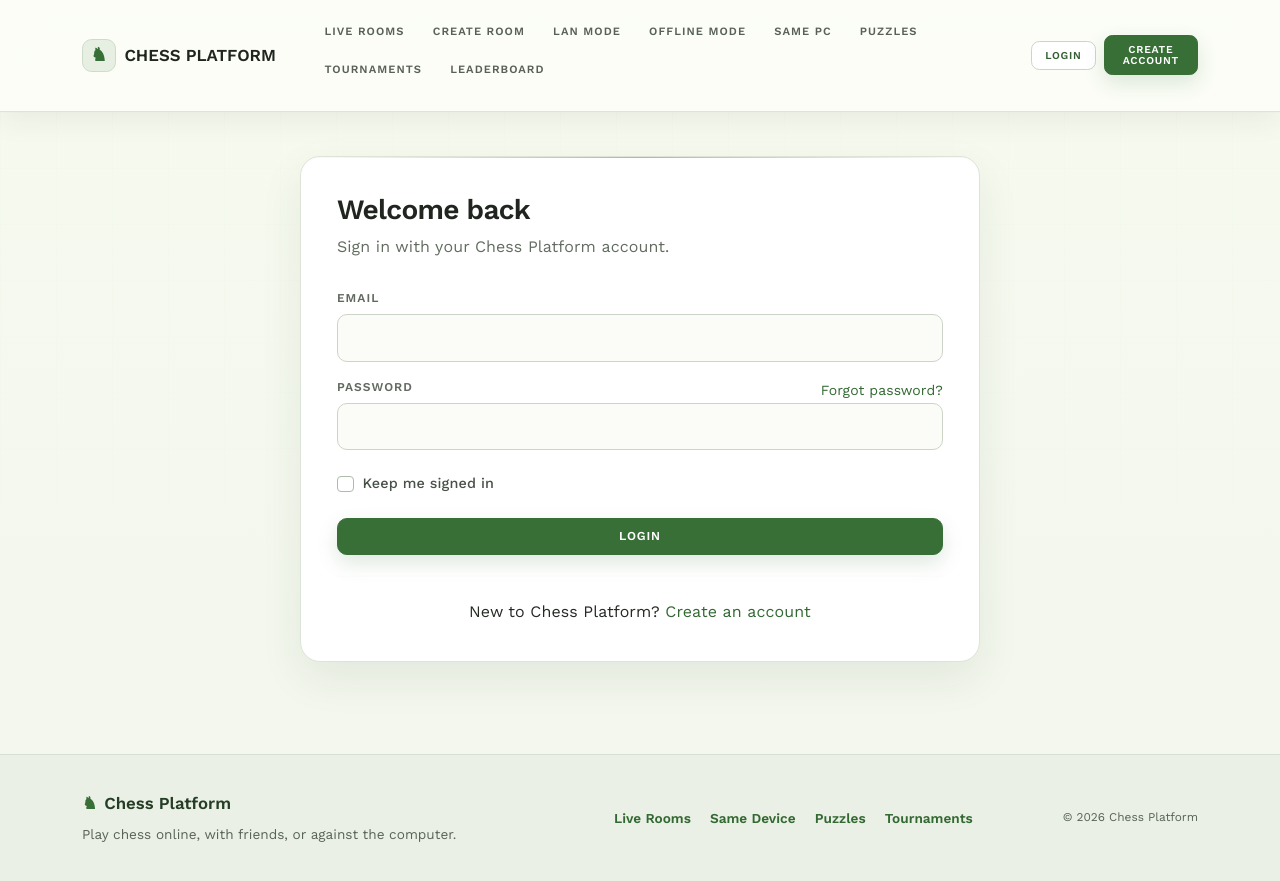
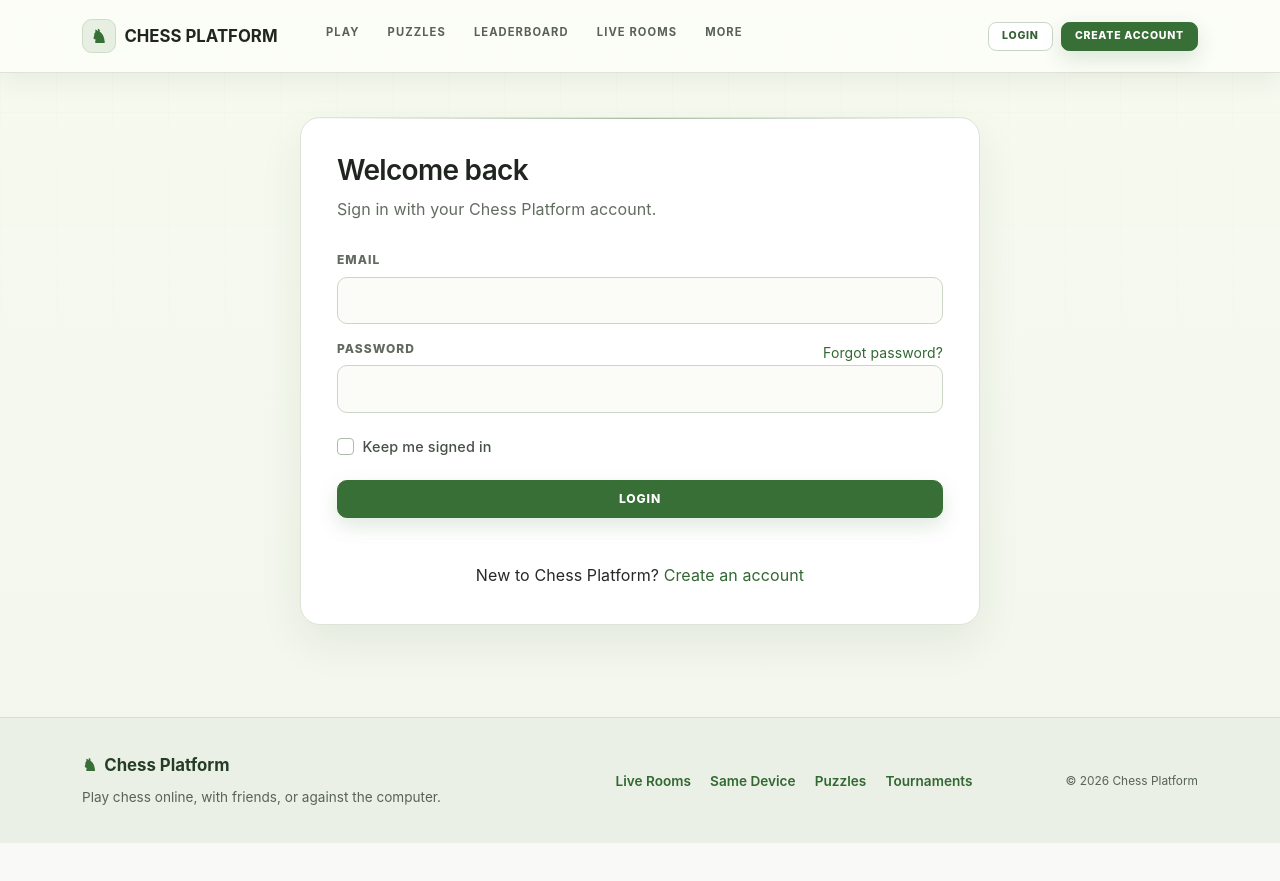
Before and after one commit to sartaj05/chess-platform, a Django app: page /accounts/login/ in a window 1280 px wide. After the commit the page ends 843 px from the top, so only its background shows below. Run offline with Django 5.2, Linux system fonts and the light colour scheme; parts of the project's set-up code (start-up, migrations or seed data) failed here and were passed over; some libraries are stand-ins or nearby versions.

Commit message:
feat(web): make local runtime offline and streamline navigation

```diff
--- a/static/css/site.css
+++ b/static/css/site.css
@@ -5,9 +5,9 @@
    ============================================================= */
 
 :root{
-  --font-display:"Fraunces","Iowan Old Style",Georgia,serif;
-  --font-body:"Work Sans",-apple-system,BlinkMacSystemFont,"Segoe UI",Roboto,Arial,sans-serif;
-  --font-mono:"IBM Plex Mono",ui-monospace,SFMono-Regular,Menlo,Consolas,monospace;
+  --font-display:Georgia,"Times New Roman",serif;
+  --font-body:-apple-system,BlinkMacSystemFont,"Segoe UI",Roboto,Arial,sans-serif;
+  --font-mono:ui-monospace,SFMono-Regular,Menlo,Consolas,monospace;
 
   --ink-990:#08090d;
   --ink-970:#0d0f14;
@@ -145,7 +145,7 @@ hr{border:0;border-top:1px solid var(--surface-border);opacity:1;margin:1.35rem
 ::selection{background:rgba(197,154,82,.38);color:var(--paper);}
 
 /* Bootstrap-safe fallback layout. Keeps page usable even if bootstrap.min.css path is wrong. */
-.container{width:min(100% - 2rem,1140px);margin-inline:auto;}
+.container{width:min(100% - 2rem,1320px);margin-inline:auto;}
 .row{--bs-gutter-x:1.5rem;--bs-gutter-y:0;display:flex;flex-wrap:wrap;margin-top:calc(-1 * var(--bs-gutter-y));margin-inline:calc(-.5 * var(--bs-gutter-x));}
 .row>*{flex-shrink:0;width:100%;max-width:100%;padding-inline:calc(var(--bs-gutter-x) * .5);margin-top:var(--bs-gutter-y);}
 .g-0{--bs-gutter-x:0;--bs-gutter-y:0;}.g-2{--bs-gutter-x:.5rem;--bs-gutter-y:.5rem;}.g-3{--bs-gutter-x:1rem;--bs-gutter-y:1rem;}.g-4{--bs-gutter-x:1.5rem;--bs-gutter-y:1.5rem;}
@@ -214,6 +214,14 @@ hr{border:0;border-top:1px solid var(--surface-border);opacity:1;margin:1.35rem
 .nav-link:hover::after,.nav-link.active::after{transform:scaleX(1);}
 .navbar-toggler{display:none;background:transparent;border:1px solid var(--surface-border);border-radius:.55rem;color:var(--paper);padding:.4rem .55rem;}
 .navbar-toggler-icon{display:block;width:1.3rem;height:1rem;background:linear-gradient(var(--paper),var(--paper)) top/100% 2px no-repeat,linear-gradient(var(--paper),var(--paper)) center/100% 2px no-repeat,linear-gradient(var(--paper),var(--paper)) bottom/100% 2px no-repeat;}
+.nav-more{border:0;background:transparent;cursor:pointer;}
+.header-icon-link{position:relative;display:grid;width:2.2rem;height:2.2rem;place-items:center;border:1px solid #cbd5c7;border-radius:.65rem;background:#fff;color:#355f34!important;font-size:1rem;}
+.header-icon-link span{position:absolute;right:-.3rem;top:-.35rem;display:grid;min-width:1.15rem;height:1.15rem;padding:0 .25rem;place-items:center;border-radius:99px;background:#386f36;color:#fff;font-size:.62rem;font-weight:800;}
+.account-menu-button{display:flex;align-items:center;gap:.55rem;padding:.38rem .65rem .38rem .38rem;border:1px solid #cbd5c7;border-radius:.7rem;background:#fff;color:#294c2a;font-size:.76rem;font-weight:700;cursor:pointer;}
+.account-menu-button>span{display:grid;width:1.75rem;height:1.75rem;place-items:center;border-radius:.5rem;background:#dfeadb;color:#326831;}
+.account-dropdown{min-width:190px;padding:.45rem;box-shadow:0 18px 45px rgba(35,55,33,.14);}
+.account-dropdown form{margin:0;}
+.dropdown-item{border-radius:.45rem;font-size:.82rem;}
 
 /* Buttons */
 .btn{
@@ -343,6 +351,7 @@ footer{border-top:1px solid var(--surface-border)!important;color:var(--paper-fa
   .navbar-collapse{flex-basis:100%;display:block;}
   .navbar-nav{display:grid;gap:.2rem;margin:.8rem 0 1rem;}
   .nav-link{padding:.7rem .2rem!important;}
+  .navbar-collapse>.d-flex{flex-wrap:wrap;margin-bottom:.4rem;}
   .hero{padding:3rem 1.4rem;}
 }
 @media (max-width:575.98px){
--- a/templates/base.html
+++ b/templates/base.html
@@ -7,14 +7,6 @@
 
     <title>{% block title %}{{ site_name }}{% endblock %}</title>
     <link rel="icon" type="image/png" href="{% static 'img/favicon.png' %}" />
-
-    <link rel="preconnect" href="https://fonts.googleapis.com" />
-    <link rel="preconnect" href="https://fonts.gstatic.com" crossorigin />
-
-    <link
-      href="https://fonts.googleapis.com/css2?family=Fraunces:opsz,wght@9..144,400;9..144,560;9..144,650&family=Work+Sans:wght@400;500;600&family=IBM+Plex+Mono:wght@400;500&display=swap"
-      rel="stylesheet"
-    />
 
     <link
       rel="stylesheet"
@@ -45,92 +37,44 @@
         </button>
 
         <div class="collapse navbar-collapse" id="mainNavbar">
-          <ul class="navbar-nav me-auto mb-2 mb-lg-0">
-            <li class="nav-item">
-              <a class="nav-link" href="{% url 'rooms:list' %}">Live Rooms</a>
+          <ul class="navbar-nav me-auto mb-2 mb-lg-0" aria-label="Primary navigation">
+            <li class="nav-item"><a class="nav-link" href="{% url 'core:home' %}">Play</a></li>
+            <li class="nav-item"><a class="nav-link" href="{% url 'puzzles:list' %}">Puzzles</a></li>
+            <li class="nav-item"><a class="nav-link" href="{% url 'dashboard:leaderboard' %}">Leaderboard</a></li>
+            {% if request.user.is_authenticated %}
+              <li class="nav-item"><a class="nav-link" href="{% url 'dashboard:home' %}">Dashboard</a></li>
+              <li class="nav-item"><a class="nav-link" href="{% url 'rooms:matchmaking' %}">Matchmaking</a></li>
+              <li class="nav-item"><a class="nav-link" href="{% url 'friends:list' %}">Friends</a></li>
+            {% else %}
+              <li class="nav-item"><a class="nav-link" href="{% url 'rooms:list' %}">Live Rooms</a></li>
+            {% endif %}
+            <li class="nav-item dropdown">
+              <button class="nav-link nav-more" type="button" data-bs-toggle="dropdown" aria-expanded="false">More</button>
+              <ul class="dropdown-menu">
+                <li><a class="dropdown-item" href="{% url 'rooms:lan_mode' %}">LAN play</a></li>
+                <li><a class="dropdown-item" href="{% url 'games:same_pc_new' %}">Same device</a></li>
+                <li><a class="dropdown-item" href="{% url 'rooms:list' %}">Live rooms</a></li>
+                <li><a class="dropdown-item" href="{% url 'tournaments:list' %}">Tournaments</a></li>
+              </ul>
             </li>
-
-            <li class="nav-item">
-              <a class="nav-link" href="{% url 'rooms:create' %}">
-                Create Room
-              </a>
-            </li>
-
-            <li class="nav-item">
-              <a class="nav-link" href="{% url 'rooms:lan_mode' %}">
-                LAN Mode
-              </a>
-            </li>
-
-            <li class="nav-item">
-              <a class="nav-link" href="{% url 'core:offline_mode' %}">
-                Offline Mode
-              </a>
-            </li>
-
-            <li class="nav-item">
-              <a class="nav-link" href="{% url 'games:same_pc_new' %}">
-                Same PC
-              </a>
-            </li>
-
-            <li class="nav-item">
-              <a class="nav-link" href="{% url 'puzzles:list' %}">
-                Puzzles
-              </a>
-            </li>
-
-            <li class="nav-item">
-              <a class="nav-link" href="{% url 'tournaments:list' %}">
-                Tournaments
-              </a>
-            </li>
-            <li class="nav-item"><a class="nav-link" href="{% url 'dashboard:leaderboard' %}">Leaderboard</a></li>
-
-            {% if request.user.is_authenticated %}
-            <li class="nav-item"><a class="nav-link" href="{% url 'rooms:matchmaking' %}">Matchmaking</a></li>
-            <li class="nav-item">
-              <a class="nav-link" href="{% url 'friends:list' %}">
-                Friends
-              </a>
-            </li>
-            <li class="nav-item">
-              <a class="nav-link" href="{% url 'dashboard:home' %}">
-                Dashboard
-              </a>
-            </li>
-            {% endif %}
           </ul>
 
           <div class="d-flex gap-2 align-items-center">
             {% if request.user.is_authenticated %}
-            <a
-              class="btn btn-outline-light btn-sm"
-              href="{% url 'chat:list' %}"
-            >
-              Messages
-            </a>
-
-            <a
-              class="btn btn-outline-light btn-sm"
-              href="{% url 'notifications:list' %}"
-            >
-              Notifications{% if unread_notification_count %} ({{ unread_notification_count }}){% endif %}
-            </a>
-
-            <a
-              class="btn btn-outline-light btn-sm"
-              href="{% url 'accounts:profile' %}"
-            >
-              {{ request.user.display_name }}
-            </a>
-
-            <form method="post" action="{% url 'accounts:logout' %}">
-              {% csrf_token %}
-              <button class="btn btn-warning btn-sm" type="submit">
-                Logout
+            <a class="header-icon-link" href="{% url 'chat:list' %}" aria-label="Messages" title="Messages">✉</a>
+            <a class="header-icon-link" href="{% url 'notifications:list' %}" aria-label="Notifications" title="Notifications">♟{% if unread_notification_count %}<span>{{ unread_notification_count }}</span>{% endif %}</a>
+            <div class="dropdown">
+              <button class="account-menu-button" type="button" data-bs-toggle="dropdown" aria-expanded="false">
+                <span>{{ request.user.display_name|first|upper }}</span>{{ request.user.display_name }}
               </button>
-            </form>
+              <div class="dropdown-menu dropdown-menu-end account-dropdown">
+                <a class="dropdown-item" href="{% url 'accounts:profile' %}">My profile</a>
+                <a class="dropdown-item" href="{% url 'accounts:game_history' %}">Game history</a>
+                <a class="dropdown-item" href="{% url 'accounts:security' %}">Security</a>
+                <div class="dropdown-divider"></div>
+                <form method="post" action="{% url 'accounts:logout' %}">{% csrf_token %}<button class="dropdown-item" type="submit">Logout</button></form>
+              </div>
+            </div>
             {% else %}
             <a
               class="btn btn-outline-light btn-sm"
```
Also changed, not shown: apps/core/tests/test_foundation.py (+24 -0 lines), apps/stockfish/services.py (+35 -6 lines), templates/core/home.html (+4 -3 lines), README.md, static/css/app-home.css.
